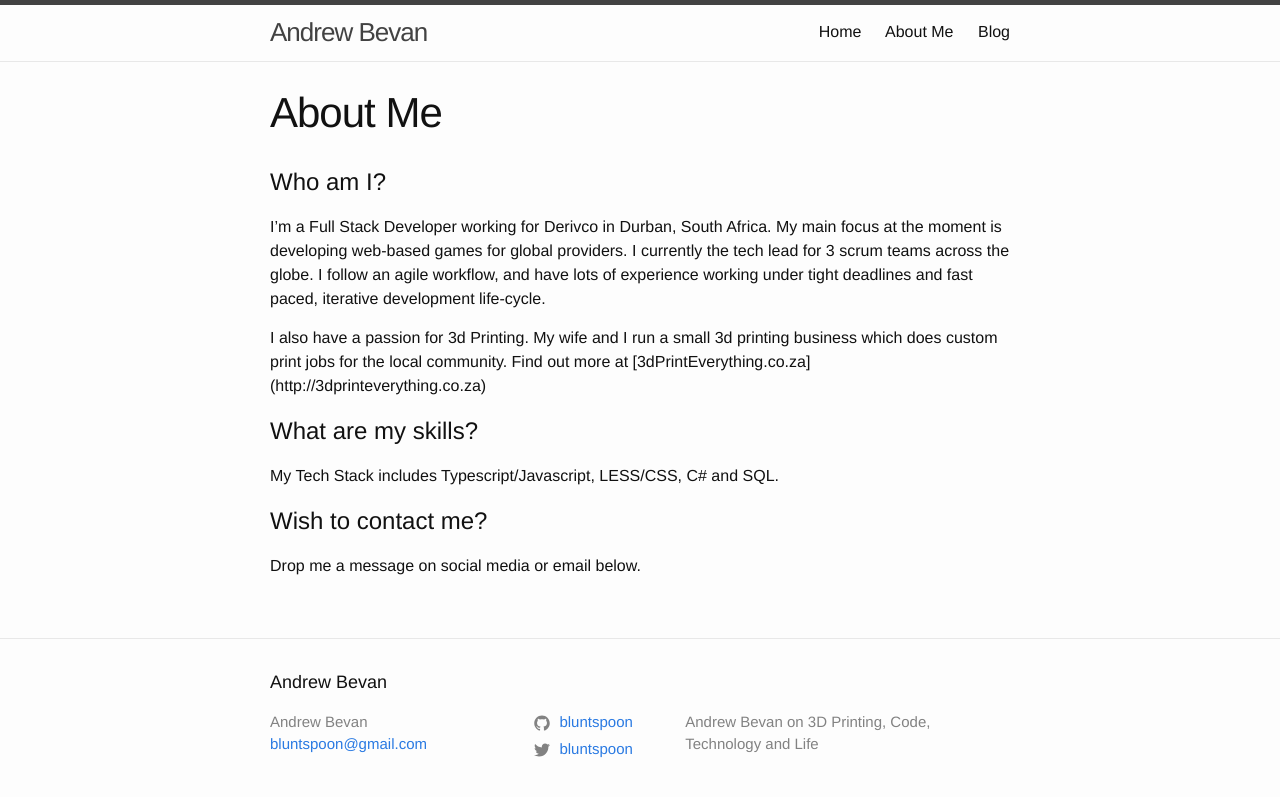
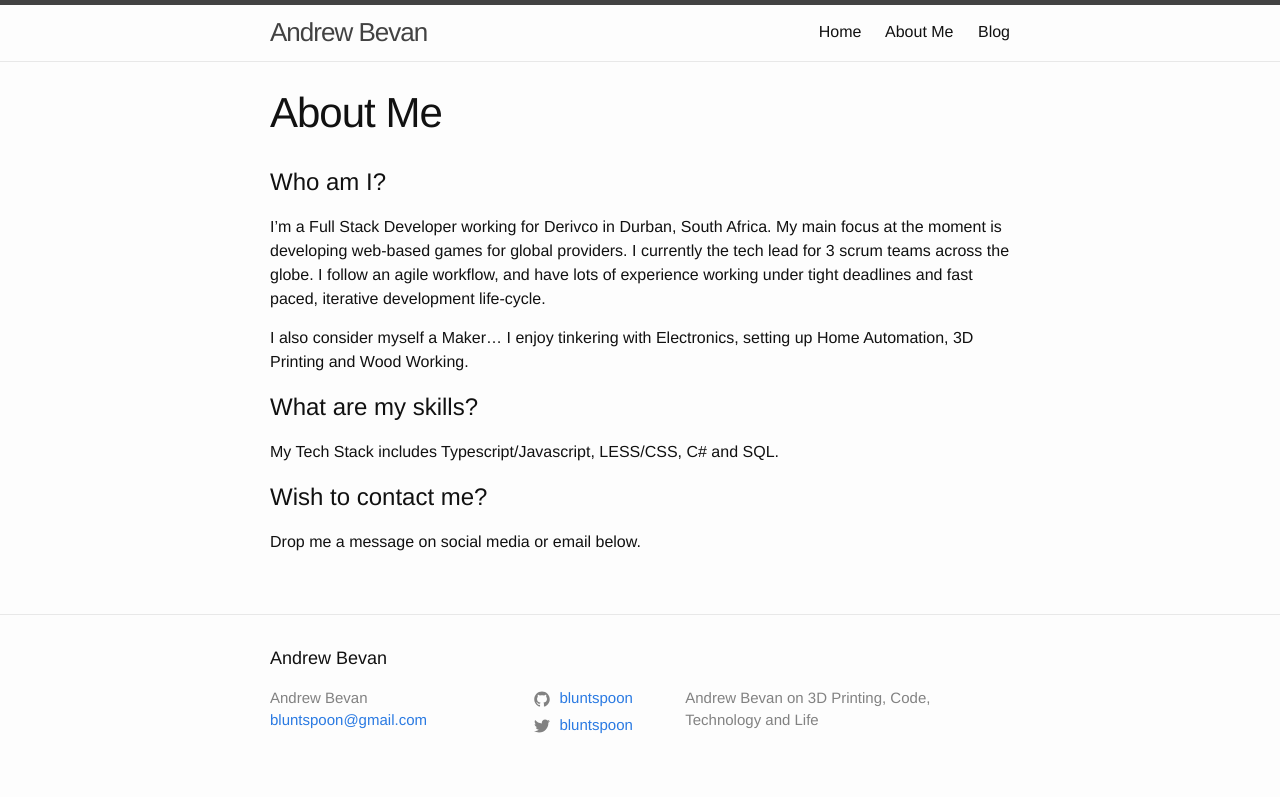
Before and after one commit to bluntspoon/bluntspoon.github.io, a Jekyll site: the page built from about.md, in a window 1280 px wide. Shown: the top 797 px of the page. Built offline with Jekyll 4.4.1, drawn with Linux system fonts in a browser that asks for light colours.

Commit message:
Update about.md

```diff
--- a/about.md
+++ b/about.md
@@ -7,7 +7,7 @@ permalink: /about/
 # Who am I?
 I'm a Full Stack Developer working for Derivco in Durban, South Africa. My main focus at the moment is developing web-based games for global providers. I currently the tech lead for 3 scrum teams across the globe. I follow an agile workflow, and have lots of experience working under tight deadlines and fast paced, iterative development life-cycle.
 
-I also have a passion for 3d Printing. My wife and I run a small 3d printing business which does custom print jobs for the local community. Find out more at [3dPrintEverything.co.za] (http://3dprinteverything.co.za)
+I also consider myself a Maker... I enjoy tinkering with Electronics, setting up Home Automation, 3D Printing and Wood Working.
 
 # What are my skills?
 My Tech Stack includes Typescript/Javascript, LESS/CSS, C# and SQL.
```
